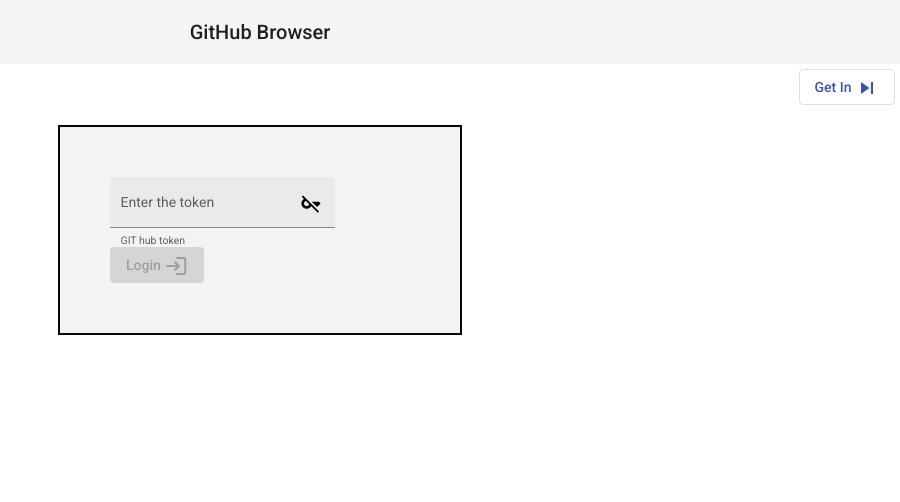
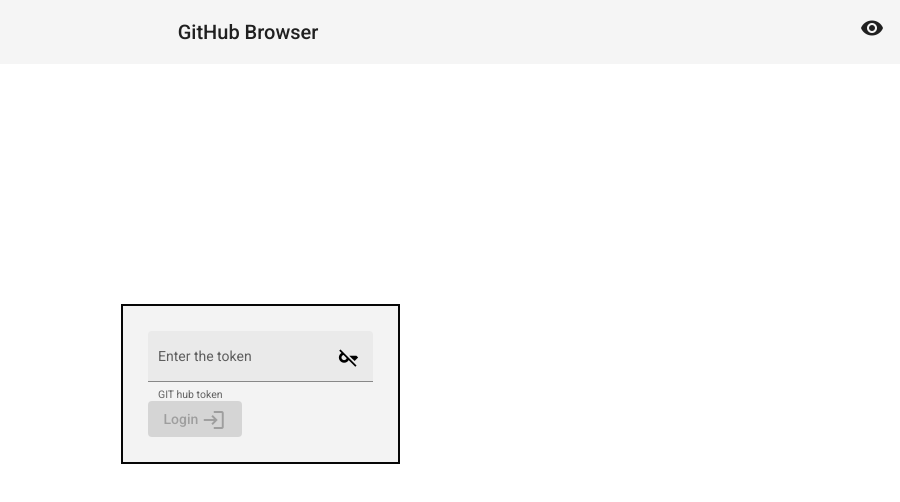
Before and after one commit to sathish869/Angular-client-MASTER, an Angular app: page /login in a window 1280 px wide. Shown: the top 502 px of the page, without its empty margins (380-1280 px from the left). Built offline with nearby package versions, Linux system fonts and the light colour scheme.

Commit message:
chapter-2-rewrite

```diff
--- a/src/app/shared/components/header/header.component.css
+++ b/src/app/shared/components/header/header.component.css
@@ -1,5 +1,6 @@
 .header {
-  text-align: center;
+  display: flex;
+  justify-content: center;
   width: 100%;
 }
 
--- a/src/app/shared/components/header/header.component.html
+++ b/src/app/shared/components/header/header.component.html
@@ -2,9 +2,9 @@
     <div class="header">
         <span>GitHub Browser</span>
     </div>
+    <span class="icons"  *ngIf="isInLoginPage" (click)="onLoadUsers()"><mat-icon matTooltip="Load Users">visibility</mat-icon></span>
     <span class="icons" *ngIf="isLoggedIn && !isInLoginPage"><mat-icon matTooltip="Logout"
             (click)="onLogout()">logout</mat-icon></span>
     <span class="icons" *ngIf="!isLoggedIn && !isInLoginPage"><mat-icon matTooltip="Login"
             (click)="onLogin()">login</mat-icon></span>
-
 </mat-toolbar>
--- a/src/app/shared/components/header/header.component.ts
+++ b/src/app/shared/components/header/header.component.ts
@@ -1,6 +1,7 @@
 import { Component, OnDestroy, OnInit } from '@angular/core';
 import { ActivatedRoute, NavigationStart, Router } from '@angular/router';
 import { Subscription } from 'rxjs';
+import { tokenShareService } from 'src/app/user/services/token-share.service';
 import { LoginDetailService } from '../../../user/services/login-detail.service';
 
 @Component({
@@ -16,13 +17,15 @@
   constructor(
     private router: Router,
     private route: ActivatedRoute,
-    private loginDetailService: LoginDetailService
+    private loginDetailService: LoginDetailService,
+    private tokenShareService:tokenShareService
   ) {}
 
   ngOnInit(): void {
     this.router.events.subscribe((events) => {
       if (events instanceof NavigationStart) {
         if (events.url === '/login') {
+          this.tokenShareService.tokenEmitter.next('');
           this.isInLoginPage = true;
         } else {
           this.isInLoginPage = false;
@@ -47,4 +50,7 @@
   onLogin(): void {
     this.router.navigate(['/login'], { relativeTo: this.route });
   }
+  onLoadUsers(): void {
+    this.router.navigate(['/users'], { relativeTo: this.route });
+  }
 }
--- a/src/app/user/components/login-page/login-page.component.css
+++ b/src/app/user/components/login-page/login-page.component.css
@@ -3,20 +3,12 @@
     flex: 1 1 100%;
     justify-content: center;
     align-items: center;
-    width: 100vw;
-    height: 100%;
-}
-
-.get-in-container button {
-    float: right;
-    margin-top: 5px;
-    margin-right: 5px;
+    height: 80%;
 }
 
 .box-model {
     background-color: rgb(243, 243, 243);
-    width: 300px;
     border: 2px solid rgb(6, 6, 6);
-    padding: 50px;
+    padding: 25px;
     margin: 20px;
 }
--- a/src/app/user/components/login-page/login-page.component.html
+++ b/src/app/user/components/login-page/login-page.component.html
@@ -1,16 +1,11 @@
-<div>
-    <div class="get-in-container">
-        <button mat-stroked-button color="primary" (click)="onGetIn()">Get In <mat-icon
-                matSuffix>skip_next</mat-icon></button>
-
-    </div>
 <div class="box-model-container">
     <div class="box-model">
         <div>
             <mat-form-field appearance="fill">
                 <mat-label>Enter the token</mat-label>
-                    <input type=password #inputToken matInput>
-                    <mat-icon matSuffix>{{inputToken.value ? 'key' : 'key_off'}}</mat-icon>
+                <input type="password" #inputToken matInput>
+                <mat-icon *ngIf="inputToken.value" matSuffix>key</mat-icon>
+                <mat-icon #elseBlock *ngIf="!inputToken.value" matSuffix>key_off</mat-icon>
                 <mat-hint>GIT hub token</mat-hint>
             </mat-form-field>
         </div>
@@ -19,4 +14,3 @@
                 login</mat-icon></button>
     </div>
 </div>
-</div>
```
Lines whose indentation alone changed are shown as unchanged.
